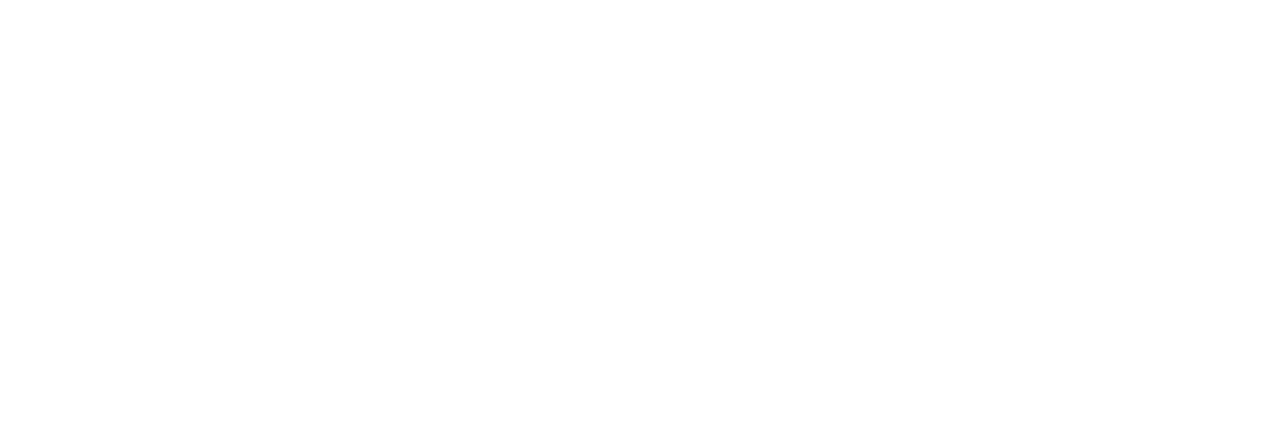
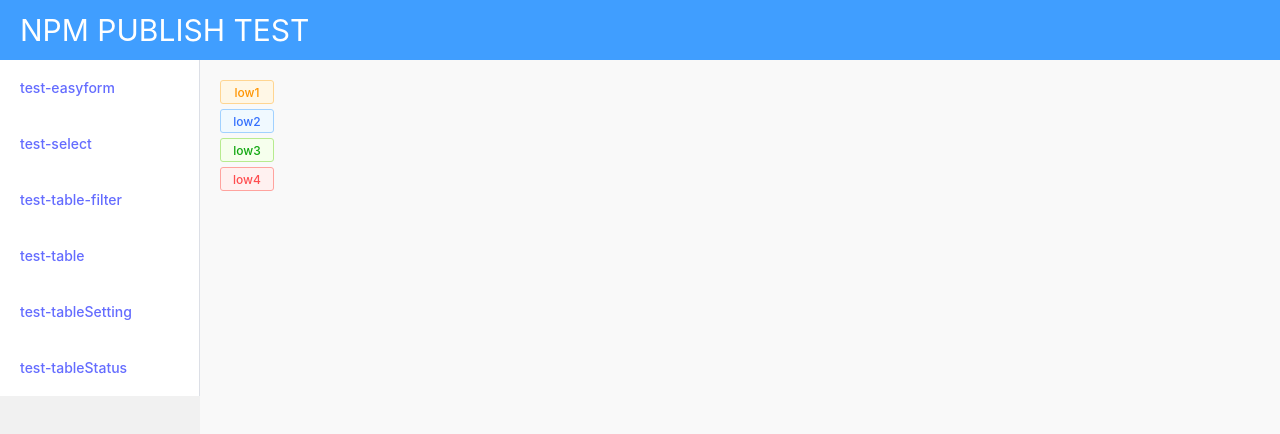
Before and after one commit to sdsun/11, a Vue app: page /view/views/test-tableStatus in a window 1280 px wide. Before the commit this address had no page. Shown: the top 434 px of the page. Built offline with nearby package versions, Linux system fonts and the light colour scheme.

Commit message:
cep-842 feat 开发表单状态展示组件

```diff
--- a/components.d.ts
+++ b/components.d.ts
@@ -7,6 +7,7 @@
 
 declare module '@vue/runtime-core' {
   export interface GlobalComponents {
+    ElAside: typeof import('element-plus/es')['ElAside']
     ElButton: typeof import('element-plus/es')['ElButton']
     ElCheckbox: typeof import('element-plus/es')['ElCheckbox']
     ElCheckboxButton: typeof import('element-plus/es')['ElCheckboxButton']
--- /dev/null
+++ b/packages/TableStatus/index.ts
@@ -0,0 +1,8 @@
+import { App, Plugin } from 'vue';
+import GTableStatus from './src/index.vue';
+
+export default (app: App) => {
+  app.component(GTableStatus.name, GTableStatus);
+};
+
+export { GTableStatus };
--- /dev/null
+++ b/packages/TableStatus/src/index.vue
@@ -0,0 +1,66 @@
+<script lang="ts">
+export default {
+  name: 'GTableStatus',
+  inheritAttrs: false,
+};
+</script>
+<template>
+  <div v-show="statusData.status === 1" class="status status1"><slot></slot></div>
+  <div v-show="statusData.status === 2" class="status status2"><slot></slot></div>
+  <div v-show="statusData.status === 3" class="status status3"><slot></slot></div>
+  <div v-show="statusData.status === 4" class="status status4"><slot></slot></div>
+</template>
+
+<script setup lang="ts">
+import { onBeforeMount, reactive, toRefs, defineEmits, watch, ref } from 'vue';
+/*
+1:黄
+2:蓝
+3:绿
+4:红
+可根据后端字段调整
+*/
+const props = defineProps({
+  statusData: {
+    type: Object,
+    default: {},
+  },
+  status: {
+    type: String,
+    efault: '',
+  },
+});
+</script>
+<style lang="scss" scoped>
+.status {
+  font-size: 12px;
+  // display: inline-block;
+  width: 52px;
+  height: 22px;
+  font-weight: 500;
+  text-align: center;
+  border-radius: 3px;
+  margin-bottom: 5px;
+}
+.status1 {
+  color: #ff9500;
+  background: #fff7e6;
+  border: 1px solid #ffd591;
+}
+.status2 {
+  color: #336ffd;
+  background: #f0f9ff;
+  border: 1px solid #a1d1ff;
+}
+.status3 {
+  background: #f6ffed;
+  border: 1px solid #b7eb8f;
+  color: #10a710;
+
+}
+.status4 {
+  background: #fff1f0;
+  border: 1px solid #ffa39e;
+  color: #ff4d4f;
+}
+</style>
--- /dev/null
+++ b/src/views/test-tableStatus.vue
@@ -0,0 +1,27 @@
+<template>
+  <template v-for="i in options" :key="i.status">
+    <GTableStatus :statusData="i">{{ i.label }}</GTableStatus>
+  </template>
+</template>
+
+<script setup lang="ts">
+import { GTableStatus } from 'packages/TableStatus';
+const options = reactive([
+  {
+    label: 'low1',
+    status: 1,
+  },
+  {
+    label: 'low2',
+    status: 2,
+  },
+  {
+    label: 'low3',
+    status: 3,
+  },
+  {
+    label: 'low4',
+    status: 4,
+  },
+]);
+</script>
```
Also changed, not shown: 1 other file (tests, documents, lock files or other folders).
